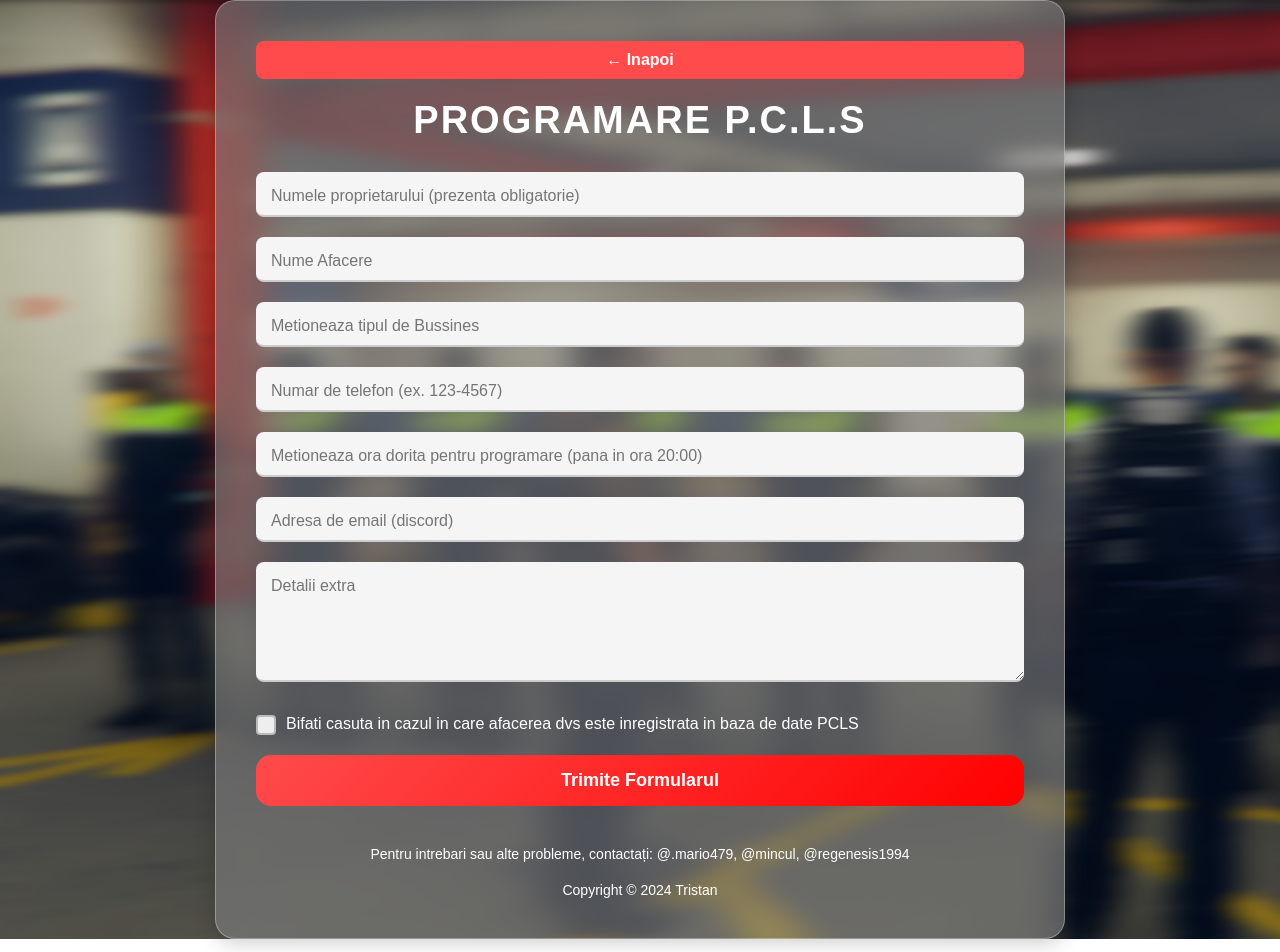
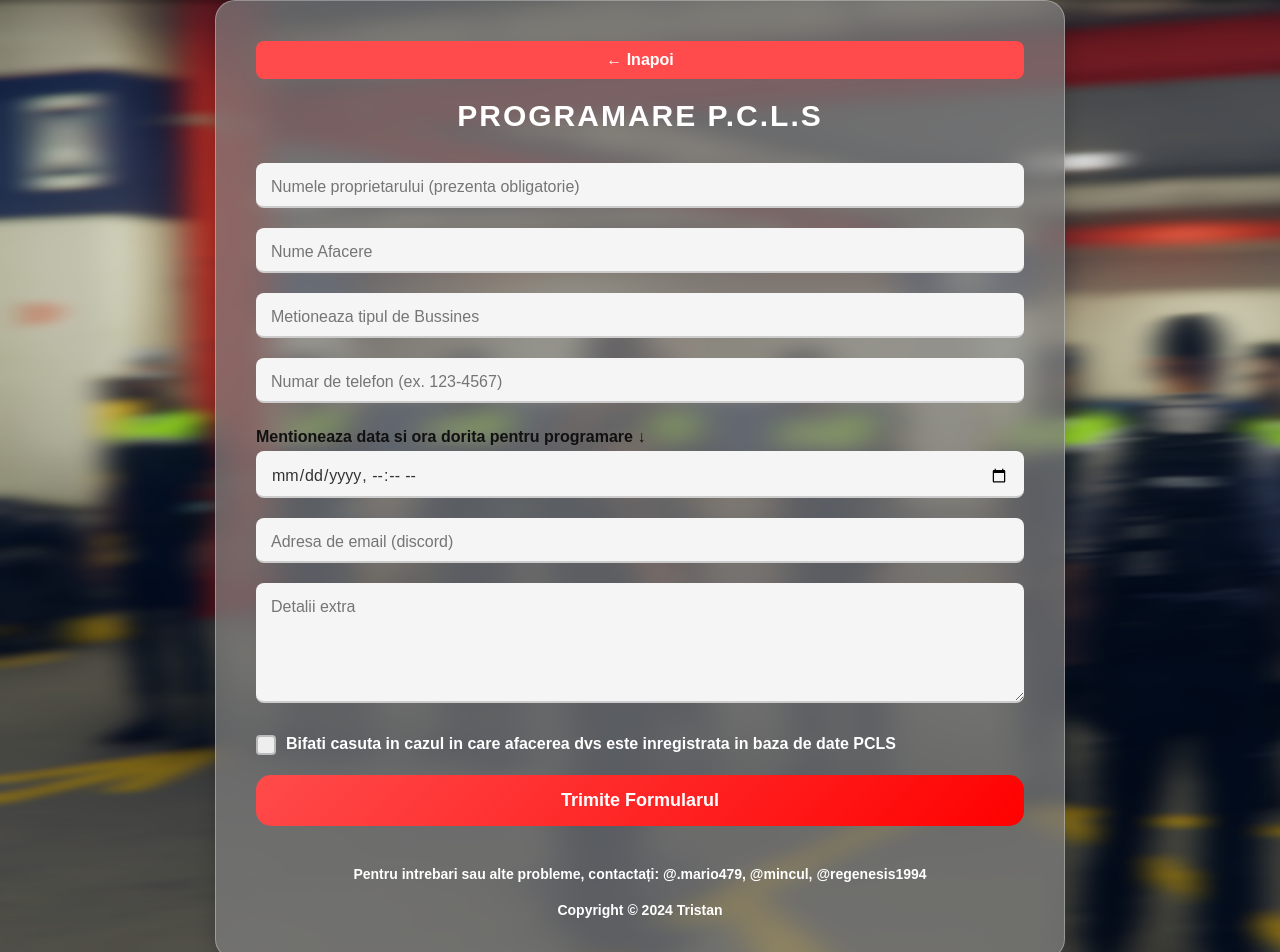
Before and after one commit to TristanfinalBo2/Programari-PCLS, a plain HTML site: page pcls_page.html in a window 1280 px wide. Shown: the top 952 px of the page. Drawn offline with Linux system fonts and the light colour scheme.

Commit message:
Update pcls_page.html

```diff
--- a/pcls_page.html
+++ b/pcls_page.html
@@ -28,7 +28,7 @@
             width: 90%;
             max-width: 850px;
             padding: 40px;
-            background: rgba(128, 128, 128, 0.6);
+            background: rgba(128, 128, 128, 0.7);
             backdrop-filter: blur(8px);
             border-radius: 20px;
             border: 1px solid rgba(255, 255, 255, 0.3);
@@ -37,7 +37,7 @@
 
         h4 {
             text-align: center;
-            font-size: 38px;
+            font-size: 30px;
             color: #ffffff;
             margin-bottom: 30px;
             text-transform: uppercase;
@@ -108,7 +108,6 @@
             h4 {
                 font-size: 30px;
             }
-
             #submit {
                 font-size: 16px;
                 position: relative;
@@ -165,7 +164,7 @@
 
         #custom-alert h5 {
             font-size: 24px;
-            color: #333;
+            color: #000000;
             margin-bottom: 30px;
         }
 
@@ -258,6 +257,11 @@
 .custom-checkbox .checkmark:after {
   transition: 0.5s;
 }
+            h1 {
+            color: #111111;
+            font-size: medium;
+            margin-top: 5px;
+            }
     </style>
 </head>
 
@@ -270,7 +274,8 @@
             <input type="text" name="NUME AFACERE" placeholder="Nume Afacere" required>
             <input type="text" name="TIP BUSSINES" placeholder="Metioneaza tipul de Bussines" required>
             <input type="text" id="NUMAR_TEL" name="NUMAR DE TEL" placeholder="Numar de telefon (ex. 123-4567)" required maxlength="8">
-            <input type="text" name="DATA" placeholder="Metioneaza ora dorita pentru programare (pana in ora 20:00)" required>
+            <h1>Mentioneaza data si ora dorita pentru programare ↓<h1>
+            <input type="datetime-local" name="DATA" placeholder="Metioneaza ora dorita pentru programare (pana in ora 20:00)" required>
             <input type="text" name="EMAIL" placeholder="Adresa de email (discord)" required>
             <textarea name="DETALII" rows="5" placeholder="Detalii extra"></textarea>
             <label class="custom-checkbox">
@@ -346,7 +351,7 @@
 
  5) Discord: ${formData.get("EMAIL")}
 
- 6) Ora dorita pentru programare: ${formData.get("DATA")}
+ 6) Data si Ora dorita petru programare: ${formData.get("DATA")}
 
  7) Detalii Extra: ${formData.get("DETALII")}**`
             };
```
